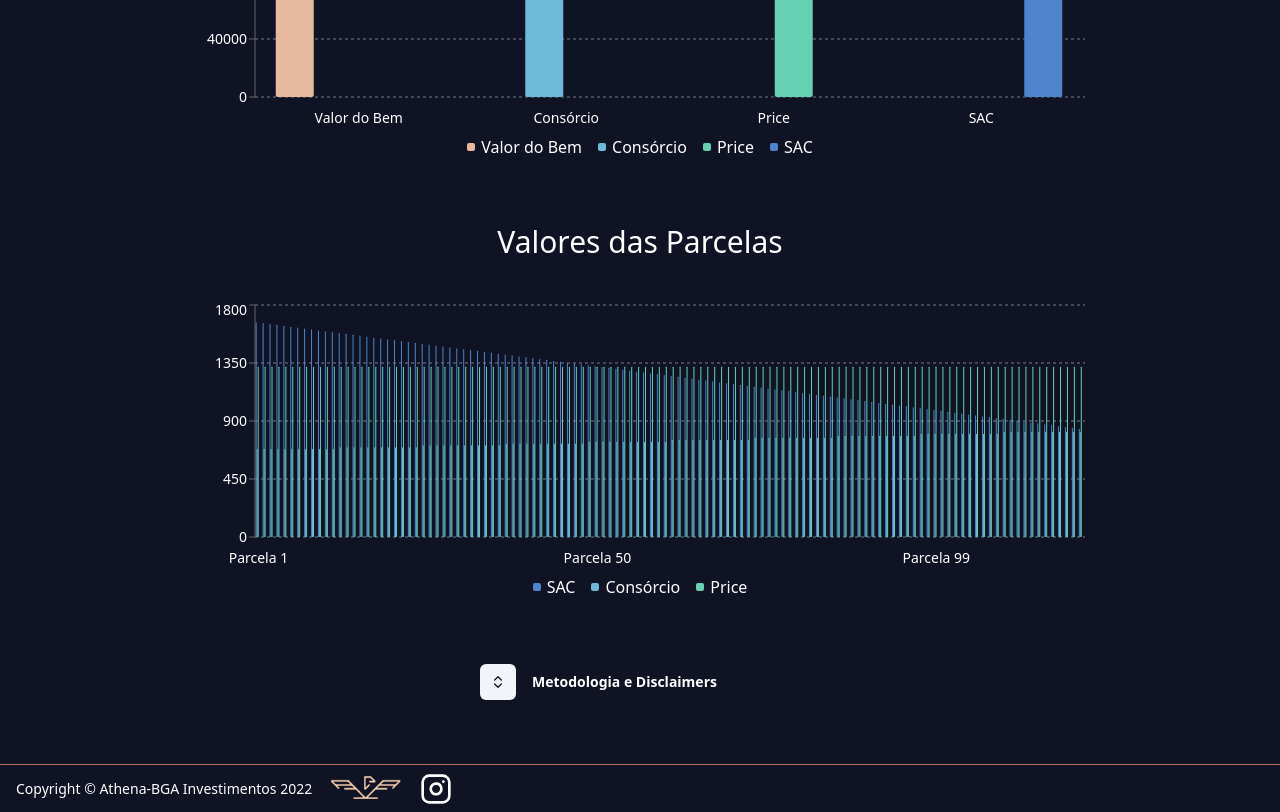
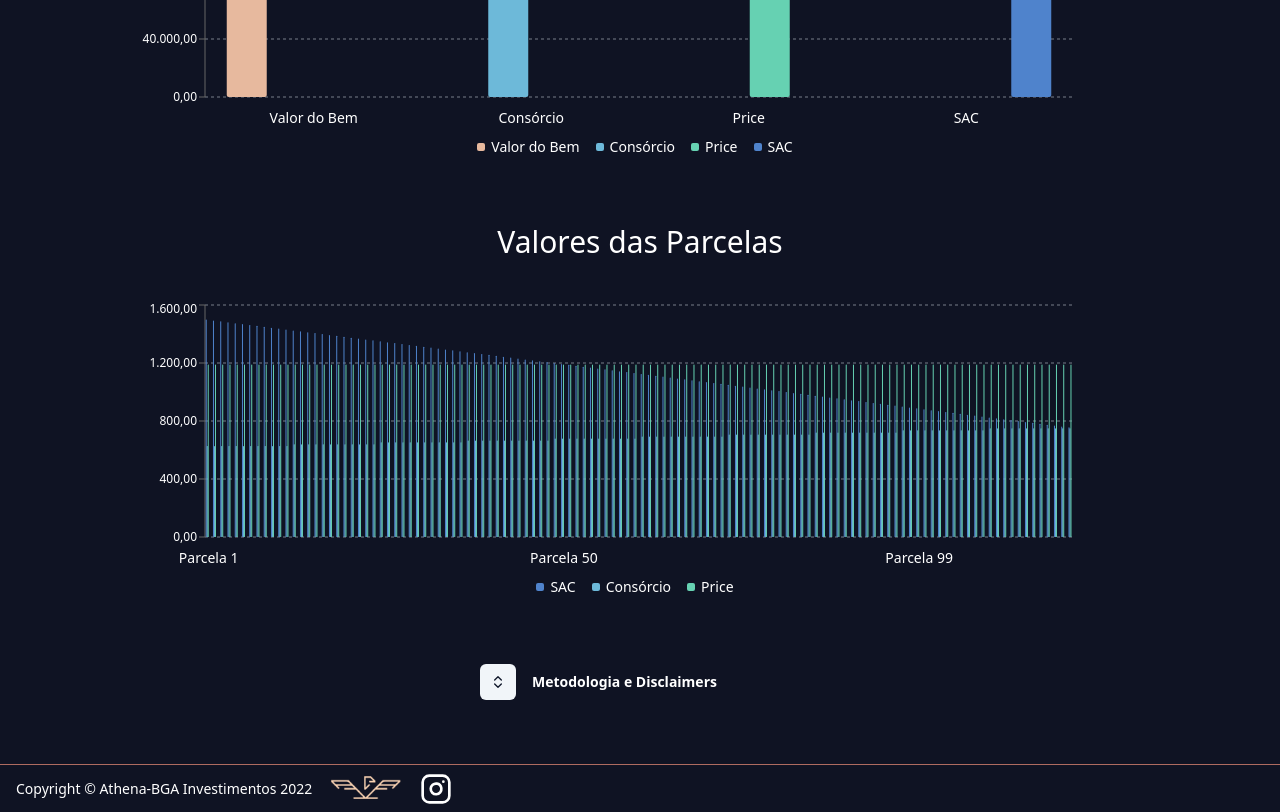
Before and after one commit to lucasmsa/athena-consortium-vs-financing-calculator, a React (Vite) app: page / in a window 1280 px wide. Shown: the part 800-1612 px from the top of the page. Built offline with nearby package versions, Linux system fonts and the light colour scheme.

Commit message:
feat: fine-tune y-label margins, format them to float, take into consideration entry values

```diff
--- a/src/App.tsx
+++ b/src/App.tsx
@@ -23,6 +23,7 @@ import AthenaLogoMini from "@/assets/athena-logo-mini.png";
 import { useFinanceCalculator } from "./hooks/useFinanceCalculator";
 import { CustomTooltip } from "./components/CustomTooltip/CustomTooltip";
 import { ChartContainer, ChartLegendContent } from "@/components/ui/chart";
+import { formatToFloat } from "./utils/formatToFloat";
 
 function App() {
   const {
@@ -64,12 +65,11 @@ function App() {
           placeholder="R$ 0,00"
           prefix="R$ "
           thousandSeparator="."
-          onChange={handleInputChange(setEntryValue)}
+          onValueChange={handleInputChange(setEntryValue)}
         />
         <label className="text-white mt-4 font-bold">Valor Necessário</label>
         <NumericFormat
           value={neededValue}
-          onChange={handleInputChange(setNeededValue)}
           prefix="R$ "
           decimalScale={2}
           fixedDecimalScale
@@ -77,17 +77,16 @@ function App() {
           decimalSeparator=","
           placeholder="R$ 0,00"
           thousandSeparator="."
+          onValueChange={handleInputChange(setNeededValue)}
         />
         <label className="text-white mt-4 font-bold">
           Prazo de Financiamento (em Meses)
         </label>
         <NumericFormat
-          decimalScale={2}
-          fixedDecimalScale
+          inputMode="numeric"
           customInput={Input}
-          decimalSeparator=","
           value={financingTerm}
-          onChange={handleInputChange(setFinancingTerm)}
+          onValueChange={handleInputChange(setFinancingTerm)}
         />
         <label className="text-white mt-4 font-bold">
           Juros de Financiamento por ano (%)
@@ -98,7 +97,7 @@ function App() {
           customInput={Input}
           decimalSeparator=","
           value={financingInterest}
-          onChange={handleInputChange(setFinancingInterest)}
+          onValueChange={handleInputChange(setFinancingInterest)}
         />
         <Button
           type="submit"
@@ -108,9 +107,12 @@ function App() {
         </Button>
       </form>
 
-      <section className="w-[900px] max-tablet:w-[600px] max-mobile:w-[300px] items-center flex flex-col mx-auto text-center mb-16 mt-16">
+      <section className="w-[1100px] max-tablet:w-[600px] max-mobile:w-[300px] items-center flex flex-col mx-auto text-center mb-16 mt-16">
         <h1 className="text-white text-3xl mb-8">Comparativo dos casos</h1>
-        <ChartContainer config={chartConfig} className="h-[300px] w-full">
+        <ChartContainer
+          config={chartConfig}
+          className="h-[300px] w-full mobile:pr-[110px] max-mobile:mr-[100px]"
+        >
           <BarChart accessibilityLayer data={chartDataTotal}>
             <CartesianGrid vertical={false} strokeDasharray="3 3" />
             <XAxis
@@ -118,16 +120,28 @@ function App() {
               tickLine={false}
               tickMargin={10}
               axisLine={false}
+              tick={{ fontSize: "10px" }}
               style={{ fontSize: "14px", fill: "#fff" }}
             />
-            <YAxis style={{ fontSize: "14px", fill: "#fff" }} />
+            <YAxis
+              tickFormatter={formatToFloat}
+              style={{ fontSize: "12px", fill: "#fff", overflow: "visible" }}
+              tick={{ fontSize: "10px", overflow: "visible" }}
+              allowDecimals={false}
+              minTickGap={10}
+              width={110}
+            />
             <Tooltip
               content={<CustomTooltip />}
               cursor={{ fill: "rgba(255, 255, 255, 0.1)" }}
               wrapperStyle={{ backgroundColor: "rgba(255, 255, 255, 0.9)" }}
             />
             <Legend
-              wrapperStyle={{ fontSize: "16px", color: "#fff" }}
+              wrapperStyle={{
+                fontSize: "14px",
+                color: "#fff",
+                marginLeft: 50,
+              }}
               content={<ChartLegendContent />}
             />
             <Bar
@@ -144,7 +158,10 @@ function App() {
         <h1 className="text-white text-3xl mt-16 mb-10">
           Valores das Parcelas
         </h1>
-        <ChartContainer config={chartConfig} className="h-[300px] w-full">
+        <ChartContainer
+          config={chartConfig}
+          className="h-[300px] w-full mobile:pr-[110px] max-mobile:mr-[110px]"
+        >
           <BarChart accessibilityLayer data={chartDataInstallments}>
             <CartesianGrid vertical={false} strokeDasharray="3 3" />
             <XAxis
@@ -155,13 +172,24 @@ function App() {
               style={{ fontSize: "14px", fill: "#fff" }}
               interval={Math.floor(chartDataInstallments.length / 2.5)}
             />
-            <YAxis style={{ fontSize: "14px", fill: "#fff" }} />
+            <YAxis
+              tickFormatter={formatToFloat}
+              style={{ fontSize: "12px", fill: "#fff" }}
+              tick={{ fontSize: "12px" }}
+              allowDecimals={false}
+              minTickGap={10}
+              width={110}
+            />
             <Tooltip
               content={<CustomTooltip />}
               wrapperStyle={{ backgroundColor: "rgba(255, 255, 255, 0.9)" }}
             />
             <Legend
-              wrapperStyle={{ fontSize: "16px", color: "#fff" }}
+              wrapperStyle={{
+                fontSize: "14px",
+                color: "#fff",
+                marginLeft: 50,
+              }}
               content={<ChartLegendContent />}
             />
             <Bar dataKey="sac" fill="var(--color-sac)" radius={2} />
--- a/src/hooks/useFinanceCalculator.ts
+++ b/src/hooks/useFinanceCalculator.ts
@@ -10,6 +10,7 @@ import {
   ChartDataTotal,
   computeValues,
 } from "../utils/computeValues";
+import { NumberFormatValues } from "react-number-format";
 
 interface UseFinanceCalculator {
   entryValue: number;
@@ -21,7 +22,7 @@ interface UseFinanceCalculator {
   chartDataInstallments: ChartDataInstallments[];
   handleInputChange: (
     setter: Dispatch<SetStateAction<number>>
-  ) => (e: ChangeEvent<HTMLInputElement>) => void;
+  ) => (value: NumberFormatValues) => void;
   setCollapseOpen: Dispatch<SetStateAction<boolean>>;
   handleSubmit: (e: React.FormEvent<HTMLFormElement>) => void;
   setEntryValue: Dispatch<SetStateAction<number>>;
@@ -43,6 +44,7 @@ export const useFinanceCalculator = (): UseFinanceCalculator => {
 
   const updateChartData = () => {
     const { chartDataTotal, chartDataInstallments } = computeValues({
+      entryValue,
       neededValue,
       financingTerm,
       financingInterest,
@@ -58,10 +60,10 @@ export const useFinanceCalculator = (): UseFinanceCalculator => {
 
   const handleInputChange =
     (setter: Dispatch<SetStateAction<number>>) =>
-    (e: ChangeEvent<HTMLInputElement>) => {
-      const rawValue = e.target.value;
+    (value: NumberFormatValues) => {
+      const { floatValue } = value;
 
-      setter(rawValue ? parseFloat(rawValue) : 0.0);
+      setter(floatValue || 0.0);
     };
 
   const handleSubmit = (e: React.FormEvent<HTMLFormElement>) => {
--- a/src/utils/computeValues.ts
+++ b/src/utils/computeValues.ts
@@ -1,5 +1,6 @@
 interface ComputeValues {
-  neededValue: number;
+  neededValue: number; // This represents the total value of the property.
+  entryValue: number; // This represents the initial entry payment.
   financingTerm: number;
   financingInterest: number;
 }
@@ -21,6 +22,7 @@ export interface ChartDataInstallments {
 
 export const computeValues = ({
   neededValue,
+  entryValue,
   financingTerm,
   financingInterest,
 }: ComputeValues): {
@@ -31,7 +33,9 @@ export const computeValues = ({
   const annualAdjustmentRate = 1.02;
   const consortiumTerm = 180;
 
-  const adjustedNeededValue = neededValue;
+  // Subtract the entry value from the needed value to get the financed value.
+  const financedValue = neededValue - entryValue;
+  const adjustedNeededValue = financedValue; // This is the value you are financing.
   const administrationFee = neededValue * administrationFeeRate;
   let remainingDebt = adjustedNeededValue;
   let remainingAdminDebt = administrationFee;
@@ -65,32 +69,40 @@ export const computeValues = ({
 
   const monthlyInterest = financingInterest / 100 / 12;
   const priceMonthly =
-    (neededValue *
+    (financedValue *
       monthlyInterest *
       Math.pow(1 + monthlyInterest, financingTerm)) /
     (Math.pow(1 + monthlyInterest, financingTerm) - 1);
 
   const priceTotal = priceMonthly * financingTerm;
 
-  const amortization = neededValue / financingTerm;
+  const amortization = financedValue / financingTerm;
   let sacTotal = 0;
   const sacInstallments: number[] = [];
 
   // Calculate SAC installments for the entire financing term
   for (let i = 0; i < financingTerm; i++) {
-    const saldoDevedor = neededValue - i * amortization;
+    const saldoDevedor = financedValue - i * amortization;
     const parcelaSAC = amortization + saldoDevedor * monthlyInterest;
     sacInstallments.push(parcelaSAC);
     sacTotal += parcelaSAC;
   }
 
   // Prepare chart data for totals
-  const chartDataTotal = [
+  let chartDataTotal = [
     { label: "Valor do Bem", valorDoBem: neededValue },
-    { label: "Consórcio", consorcio: consorcioTotal },
-    { label: "Price", price: priceTotal },
-    { label: "SAC", sac: sacTotal },
+    { label: "Consórcio", consorcio: consorcioTotal + entryValue },
+    { label: "Price", price: priceTotal + entryValue },
+    { label: "SAC", sac: sacTotal + entryValue },
   ];
+
+  chartDataTotal = chartDataTotal.filter(
+    (item) =>
+      (item.valorDoBem === undefined || item.valorDoBem >= 0) &&
+      (item.consorcio === undefined || item.consorcio >= 0) &&
+      (item.price === undefined || item.price >= 0) &&
+      (item.sac === undefined || item.sac >= 0)
+  );
 
   // Create chart data for installments
   const chartDataInstallments = Array.from(
--- /dev/null
+++ b/src/utils/formatToFloat.ts
@@ -0,0 +1,5 @@
+export const formatToFloat = (value: number): string => {
+  return new Intl.NumberFormat("pt-BR", {
+    minimumFractionDigits: 2,
+  }).format(value);
+};
```
